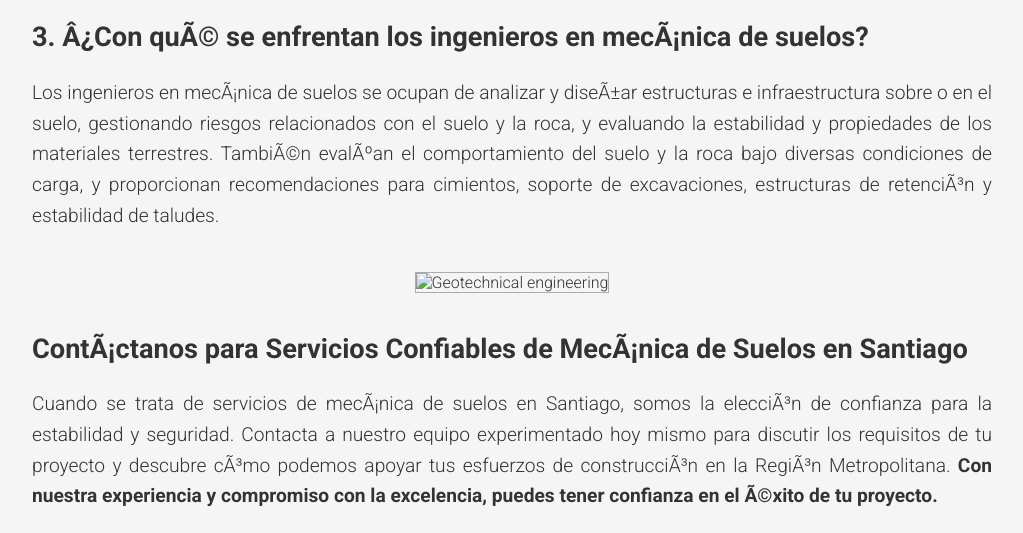
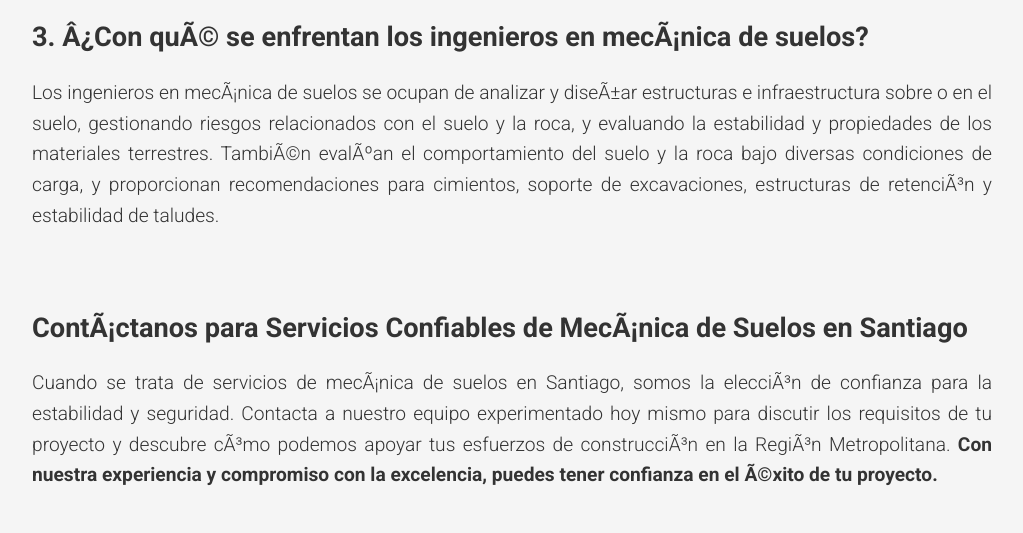
Before and after one commit to tito554/mecanicadesuelossantiago-com, a plain HTML site: page index.html in a window 1280 px wide. Shown: the part 4623-5156 px from the top of the page, without its empty margins (128-1151 px from the left). Drawn offline with Linux system fonts and the light colour scheme; grey boxes are pictures that could not be loaded.

Commit message:
Deploy mecanicadesuelossantiago.com

```diff
--- a/index.html
+++ b/index.html
@@ -318,7 +318,7 @@
         </div>
 
         <div class="styl-img">
-            <img src="/img/Mecanica-de-Suelos38.webp" alt="Geotechnical engineering">
+
         </div>
 
         <div class="contactanos mtp-40">
```
